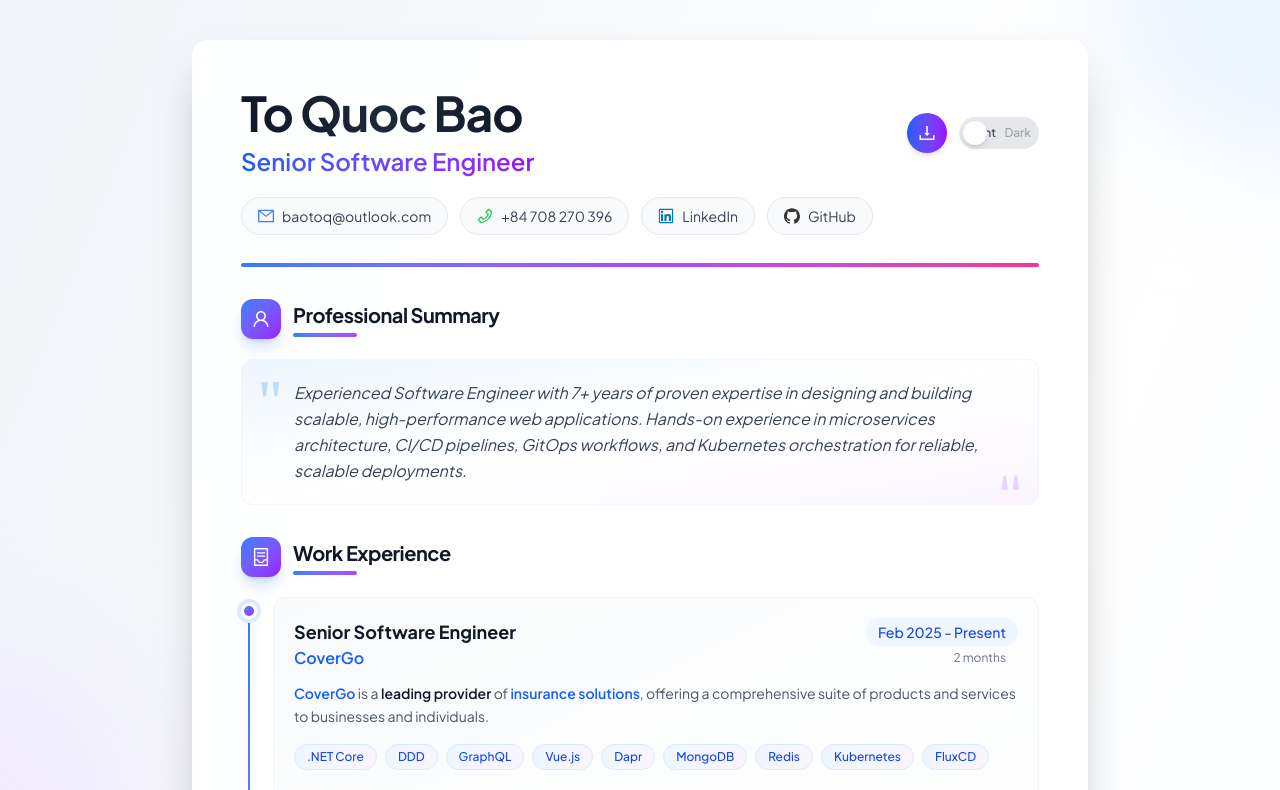
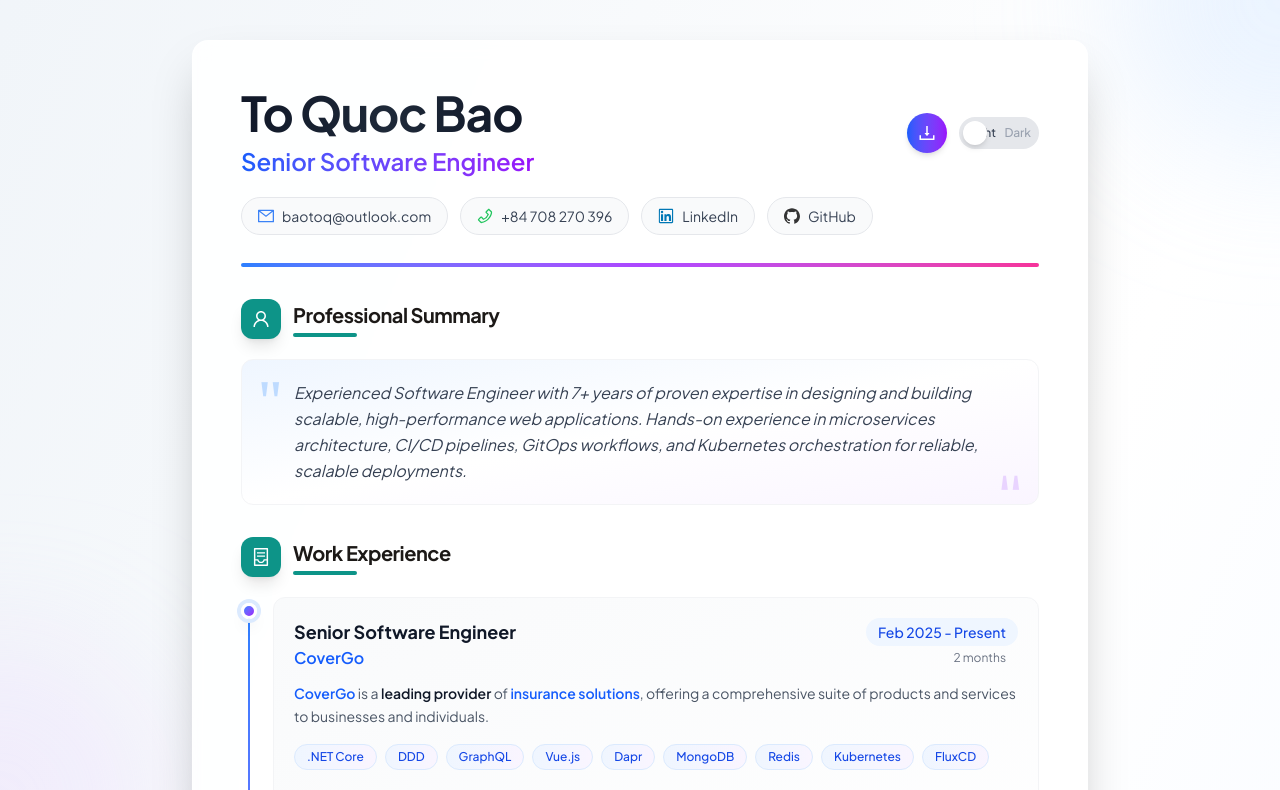
Before and after one commit to baotoq/resume, a Next.js app: page / in a window 1280 px wide. Shown: the top 790 px of the page. Built offline with nearby package versions, Linux system fonts and the light colour scheme; what @ant-design/nextjs-registry would draw is missing.

Commit message:
feat(02-03): update Section component with teal accent

```diff
--- a/src/components/resume/Section.tsx
+++ b/src/components/resume/Section.tsx
@@ -11,15 +11,15 @@ export function Section({ title, children, icon }: SectionProps) {
     <section>
       <div className="flex items-center gap-3 mb-5">
         {icon && (
-          <span className="flex items-center justify-center w-10 h-10 rounded-xl bg-gradient-to-br from-blue-500 to-purple-600 text-white text-lg shadow-lg shadow-blue-500/25">
+          <span className="flex items-center justify-center w-10 h-10 rounded-xl bg-[var(--accent)] text-[var(--accent-foreground)] text-lg shadow-lg shadow-[var(--accent)]/25">
             {icon}
           </span>
         )}
         <div className="flex-1">
-          <h2 className="text-xl font-bold text-gray-900 tracking-tight">
+          <h2 className="text-xl font-bold text-[var(--foreground)] tracking-tight">
             {title}
           </h2>
-          <div className="h-1 w-16 bg-gradient-to-r from-blue-500 to-purple-500 rounded-full mt-1" />
+          <div className="h-1 w-16 bg-[var(--accent)] rounded-full mt-1" />
         </div>
       </div>
       <div>{children}</div>
```
